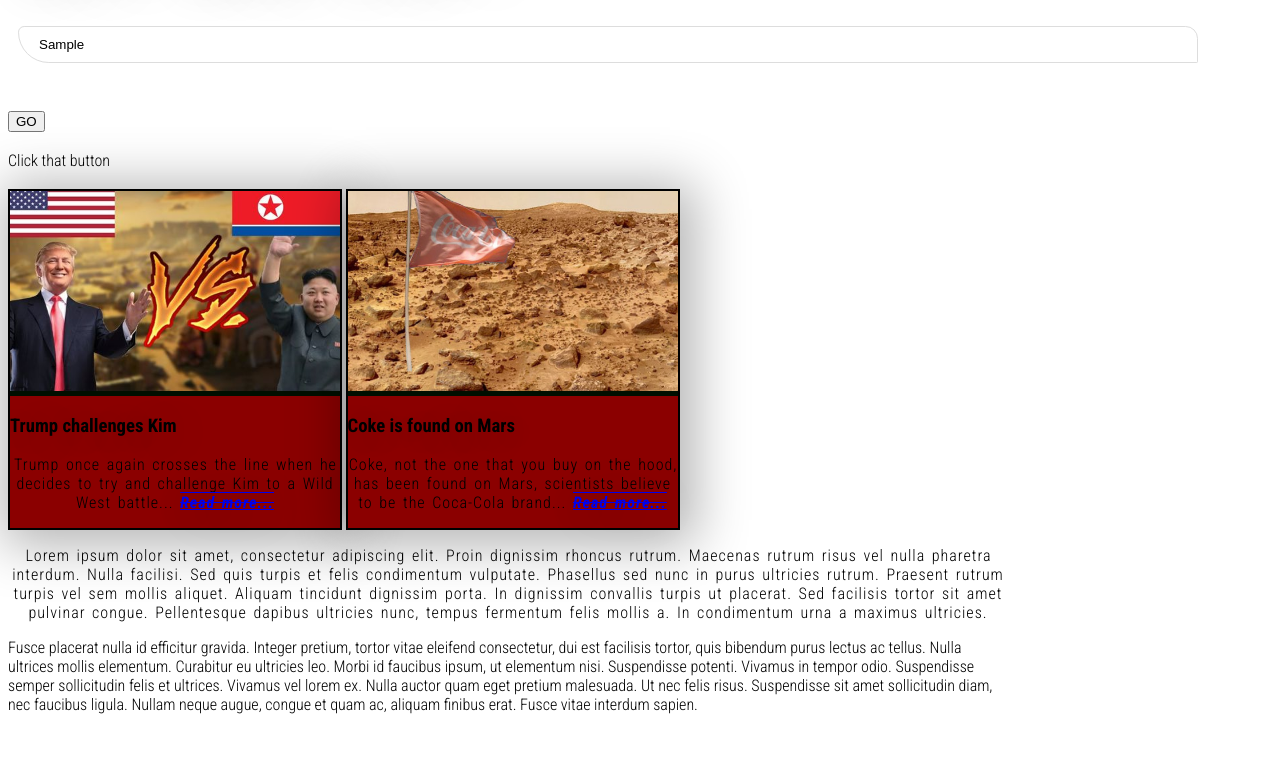
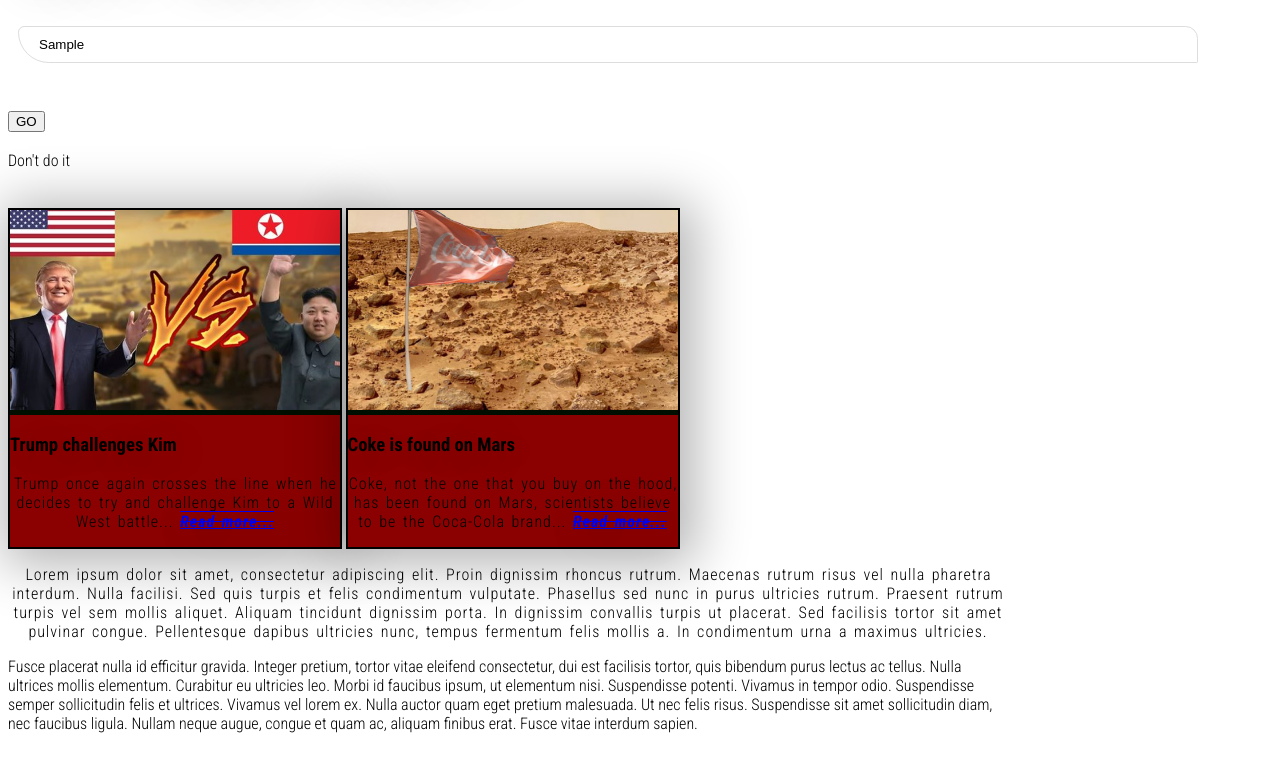
Before and after one commit to andrefmrocha/Web_Dev_Course, a plain HTML site: page index.html in a window 1280 px wide. Both pictures are taken after typing "Sample" into the empty fields and a click on the button "GO". Shown: the part 74-831 px from the top of the page. Drawn offline with Linux system fonts and the light colour scheme.

Commit message:
Acessing HTML elements from JS

```diff
--- a/index.html
+++ b/index.html
@@ -18,7 +18,7 @@
         <br/>
         <button id="go-button">GO</button>
         <br/><br/>
-        Click that button
+        <div id="text">Click that button</div>
         <br/><br/>
         <section id="top-stories">
             <article>
--- a/js/main.js
+++ b/js/main.js
@@ -2,6 +2,7 @@ function buttonClick()
 {
     console.log("Button clicked!");
     btn.removeEventListener("click",buttonClick);
+    document.getElementById("text").innerText = "Don't do it"
 }
 
 var btn = document.getElementById("go-button");
```
